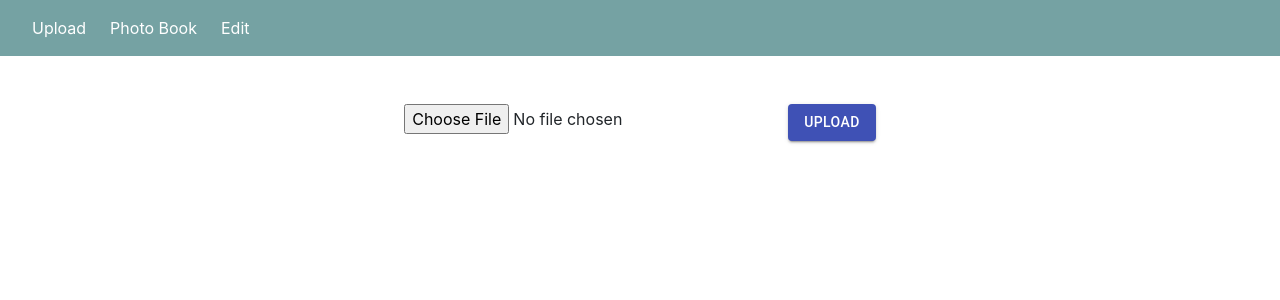
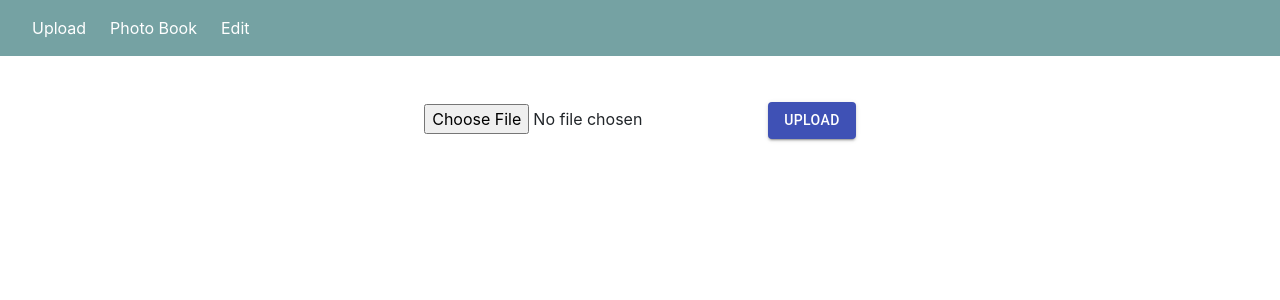
Before and after one commit to LBrahmadevara/PhotoBook-web-app, a React (Create React App) app in the folder react-flask-app/: page / in a window 1280 px wide. Shown: the top 300 px of the page. Built offline with nearby package versions, Linux system fonts and the light colour scheme.

Commit message:
uploading images to cloud storage using flask

```diff
--- a/react-flask-app/src/pages/Upload.js
+++ b/react-flask-app/src/pages/Upload.js
@@ -3,35 +3,61 @@ import { Button } from "@material-ui/core";
 import axios from "axios";
 
 const Upload = () => {
-  let [file_nm, setFile_nm] = useState("");
+//   let [file, setFile] = useState("");
 
   //   axios.get("/time").then((res) => console.log(res.data.time));
 
-  const API = () => {
-    let body = {
-      name: file_nm,
-    };
-    axios.post("/demo", body).then((res) => console.log(res.data));
-  };
+//     const API = () => {
+//       let form_data = new FormData();
+//       console.log(file);
+//       form_data.append("file", file);
+//       for (var key of form_data.entries()) {
+//           console.log(key[0] + ', ' + key[1]);
+//       }
+//       axios
+//         .post("http://localhost:5000/upload", form_data, {
+//           headers: { "Content-Type": "multipart/form-data" },
+//         })
+//         .then((res) => console.log(res.data));
+//     };
 
-  const uploadInput = (e) => {
-    // console.log(e.target.files[0].name);
-    setFile_nm(e.target.files[0].name);
-  };
-  const uploadButton = () => {
-    console.log(file_nm);
-    API();
-  };
+//   const uploadInput = (e) => {
+//     // console.log(e.target.files[0].name);
+//     setFile(e.target.files[0]);
+//   };
+//   const uploadButton = () => {
+//     // console.log(file);
+//     API();
+//   };
   return (
     <div className="d-flex justify-content-center mt-4">
+      <form method="POST" action="/upload" encType="multipart/form-data">
+        <input type="file" name="file" className="mt-4" />
+        {/* <input type="submit" className="mt-4 ml-4" /> */}
+        <Button
+            color="primary"
+            variant="contained"
+            type="submit"
+          >
+            Upload
+          </Button>
+      </form>
+
+      {/* <form>
         <div className="mt-4 mr-3">
           <input type="file" onChange={uploadInput} />
         </div>
         <div className="mt-4 ml-4">
-        <Button color="primary" variant="contained" onClick={uploadButton}>
+          <Button
+            color="primary"
+            variant="contained"
+            onClick={uploadButton}
+            type="submit"
+          >
             Upload
           </Button>
         </div>
+      </form> */}
     </div>
   );
 };
```
Also changed, not shown: 2 other files (tests, documents, lock files or other folders). Lines whose indentation alone changed are shown as unchanged.
